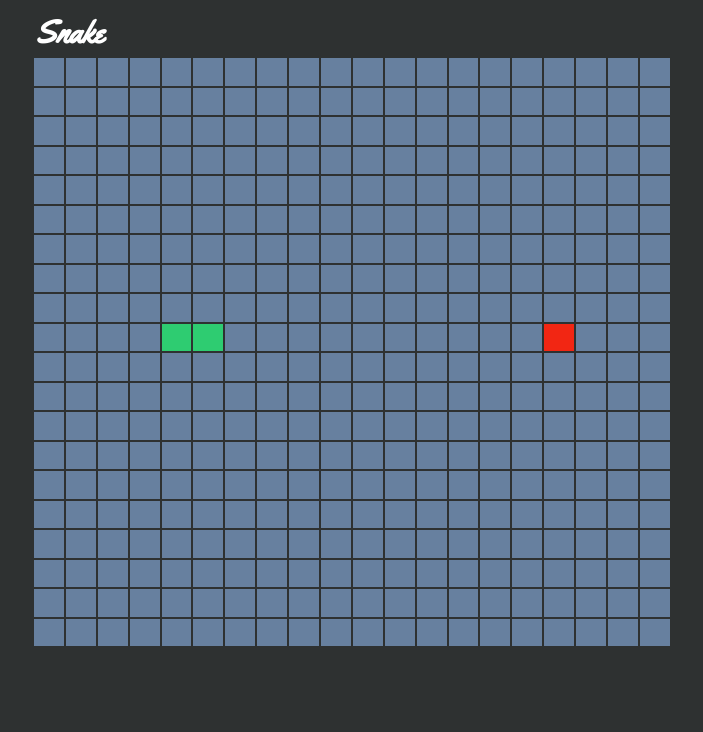
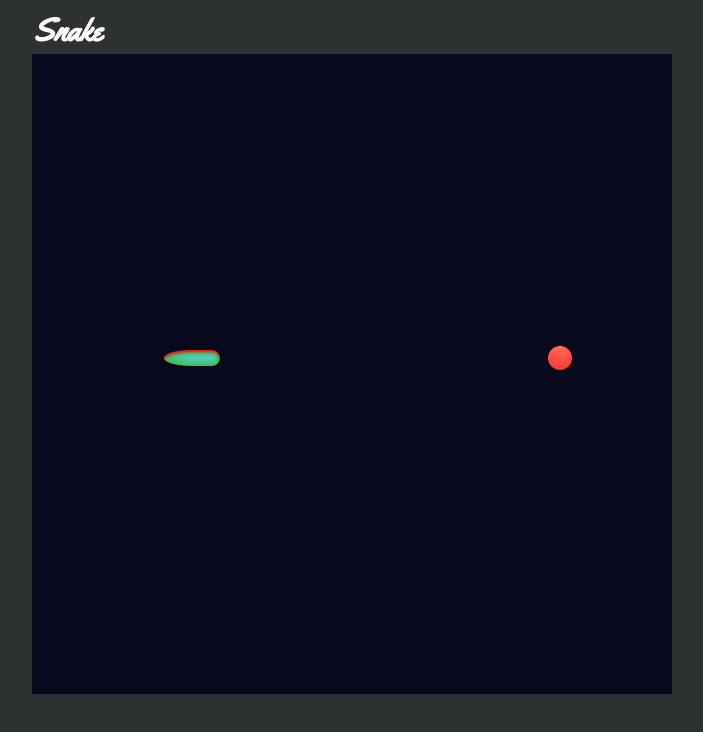
Before and after one commit to benamreview/CSEE5590-Group1-Lab, an Angular app in the folder Lab2/Snake/: page / in a window 1280 px wide. Shown: the top 732 px of the page, without its empty margins (288-991 px from the left). Built offline with nearby package versions, Linux system fonts and the light colour scheme.

Commit message:
Add interfaces.

```diff
--- a/Lab2/Snake/src/app/board/board.component.css
+++ b/Lab2/Snake/src/app/board/board.component.css
@@ -1,15 +1,7 @@
 /* Game Board */
 table {
-  width: 50vw;
-  height: 50vw;
   margin: auto;
-}
-
-@media only screen and (max-width: 800px) {
-  table {
-    width: 70vw;
-    height: 70vw;
-  }
+  border-spacing: 0;
 }
 
 /* Snake Logo */
@@ -23,13 +15,50 @@ th {
 
 /* Tiles */
 td {
-  background: rgba(103, 128, 159, 1);
+  background: rgb(9, 9, 30);
+  height: 32px;
+  width: 32px;
+  padding: 0;
+  margin: 0;
+  background-size: 32px 32px;
 }
 
-.snake {
-  background: rgba(46, 204, 113, 1);
+.snake-body {
+  background-image: url('/assets/Body@2x.png');
+}
+
+.snake-head {
+  background-image: url('/assets/Head@2x.png');
+}
+
+.snake-tail {
+  background-image: url('/assets/Tail@2x.png');
+}
+
+.snake-left-turn {
+  background-image: url('/assets/LeftTurn@2x.png');
+}
+
+.snake-right-turn {
+  background-image: url('/assets/RightTurn@2x.png');
 }
 
 .fruit {
-  background: rgba(242, 38, 19, 1);
+  background-image: url('/assets/Fruit@2x.png');
 }
+
+.up {
+  transform: rotate(0);
+}
+
+.down {
+  transform: rotate(180deg);
+}
+
+.left {
+  transform: rotate(-90deg);
+}
+
+.right {
+  transform: rotate(90deg);
+}
--- a/Lab2/Snake/src/app/board/board.component.html
+++ b/Lab2/Snake/src/app/board/board.component.html
@@ -5,7 +5,14 @@
   </tr>
   </thead>
   <tr *ngFor="let row of board">
-    <td *ngFor="let col of row" [class.snake]="col == 1" [class.fruit]="col == 2">
+    <td *ngFor="let col of row"
+        [class.fruit]="col.type == Item.Fruit"
+        [class.snake-head]="col.type == Item.Head"
+        [class.snake-body]="col.type == Item.Body"
+        [class.snake-left-turn]="col.type == Item.LeftTurn"
+        [class.snake-right-turn]="col.type == Item.RightTurn"
+        [class.snake-tail]="col.type == Item.Tail"
+        [ngClass]="col.orientation">
 
     </td>
   </tr>
--- a/Lab2/Snake/src/app/board/board.component.ts
+++ b/Lab2/Snake/src/app/board/board.component.ts
@@ -6,12 +6,17 @@ import {Component, HostListener, OnInit, Output, EventEmitter} from '@angular/co
   styleUrls: ['./board.component.css']
 })
 export class BoardComponent implements OnInit {
+  readonly Item = ItemType; // Local reference to expose to template.
+
   constructor() {
     this.score = 0;
 
     this.snake = {
-      direction: [0, 1],
-      body: [[9, 4], [9, 3]]
+      direction: Directions.right,
+      body: [
+        {point: {y: 9, x: 4}, orientation: 'right'},
+        {point: {y: 9, x: 3}, orientation: 'right'}
+      ]
     };
 
     this.fruit = {
@@ -28,18 +33,16 @@ export class BoardComponent implements OnInit {
   private INTERVAL = 150;
 
   // Game information
-  private board: number[][];    // 0 = Blank, 1 = Snake, 2 = Fruit
+  public board: BoardItem[][];
   private score: number;
   private snake: {
-    direction: number[],
-    body: number[][]
+    direction: Direction,
+    body: Segment[]
   };
-  private fruit: {
-    x: number,
-    y: number
-  };
+  private fruit: Point;
   private gameOver: boolean;
   public started: boolean;
+  private lastUpdate = 0;
 
   @Output() getScore = new EventEmitter<number>();
 
@@ -58,77 +61,90 @@ export class BoardComponent implements OnInit {
       ArrowLeft: Directions.left, a: Directions.left
     }[e.key];
 
-    // FIXME: Trying to head in the opposite direction shouldn't result in a collision - keystroke should just be ignored.
-
-    if (direction) {
+    if (validDirection(this.snake.direction, direction)) {
       this.snake.direction = direction;
+      this.updateBoard();
     }
 
     // Game starts when user presses key
     if (!this.started) {
-      this.startGame();
+      this.startGame(0);
       this.started = true;
     }
   }
 
-
   initBoard() {
     // Create nested array, fill with false.
     this.board = Array.from({length: this.BOARD_SIZE}, () =>
-      Array.from({length: this.BOARD_SIZE}, () => 0));
+      Array.from({length: this.BOARD_SIZE}, () => ({type: ItemType.Blank})));
   }
 
-
-  startGame() {
+  startGame(timestamp) {
     if (this.gameOver) {
       return;
     }
 
-    this.updateBoard();
+    if (timestamp - this.lastUpdate > this.INTERVAL) {
+      this.updateBoard();
+      this.lastUpdate = timestamp;
+    }
 
-    setTimeout(() => {
-      this.startGame();
-    }, this.INTERVAL);
+    requestAnimationFrame(time => this.startGame(time));
   }
-
 
   updateBoard() {
     this.updateSnake();
     this.drawBoard();
   }
 
+  // Used to wrap snake.
+  private clamp(i: number): number {
+    // TODO: Disable clamping in 'walled' mode.
+    if (i < 0) {
+      return this.BOARD_SIZE + i;
+    }
+
+    return i % this.BOARD_SIZE;
+  }
 
   updateSnake() {
     // TODO: This function should probably be split up.
     const body = [...this.snake.body];
-    const [dx, dy] = this.snake.direction;
+    const {x: dx, y: dy} = this.snake.direction;
 
     // Add updated head to body
-    const newHead = [body[0][0] + dx, body[0][1] + dy];
+    const newHead: Segment = {
+      point: {
+        x: this.clamp(body[0].point.x + dx),
+        y: this.clamp(body[0].point.y + dy)
+      },
+      orientation: dir(this.snake.direction)
+    };
     body.unshift(newHead);
 
     // End game if collision detected
-    if (!this.checkCollision(newHead))
+    if (!this.checkCollision(newHead)) {
+      console.log('Oh no!', newHead, 'board', this.board, 'snake', this.snake.body);
       return this.endGame();
+    }
 
     // Get value of head on board
-    const head = this.board[body[0][0]][body[0][1]];
+    const head = this.board[body[0].point.y][body[0].point.x];
 
-    if (head !== 2) {
+    if (head.type === 0) {
       const tail = body.pop();
-      this.board[tail[0]][tail[1]] = 0;
+      this.board[tail.point.y][tail.point.x] = {type: ItemType.Blank};
     } else {
-      // Remove old fruit, add new one
+      // Remove fruit from board
       this.addFruit();
     }
 
     this.snake.body = [...body];
   }
 
-
   addFruit() {
     // Remove old fruit
-    this.board[this.fruit.y][this.fruit.x] = 0;
+    this.board[this.fruit.y][this.fruit.x] = {type: ItemType.Blank};
 
     // Increment score, emit to parent
     this.score++;
@@ -141,7 +157,7 @@ export class BoardComponent implements OnInit {
     };
 
     // Make sure fruit doesn't collide with snake
-    while (this.board[fruit.y][fruit.x] !== 0) {
+    while (this.board[fruit.y][fruit.x].type !== 0) {
       fruit.x = Math.floor(Math.random() * this.BOARD_SIZE);
       fruit.y = Math.floor(Math.random() * this.BOARD_SIZE);
     }
@@ -150,8 +166,8 @@ export class BoardComponent implements OnInit {
   }
 
 
-  checkCollision(head) {
-    const [x, y] = head;
+  checkCollision(head: Segment) {
+    const {x, y} = head.point;
     const size = this.BOARD_SIZE - 1;
 
     // Make sure position is inbounds.
@@ -160,7 +176,7 @@ export class BoardComponent implements OnInit {
     }
 
     // Make sure position not already occupied.
-    return this.board[x][y] === 0 || this.board[x][y] === 2;
+    return this.board[y][x].type <= 0;
   }
 
 
@@ -168,10 +184,17 @@ export class BoardComponent implements OnInit {
     const board = this.board;
 
     // Draw snake
-    this.snake.body.forEach(pos => board[pos[0]][pos[1]] = 1);
+    let lastOrientation = this.snake.body[0].orientation;
+    this.snake.body.forEach((pos, index) => {
+      board[pos.point.y][pos.point.x] = {
+        type: getType(index, this.snake.body.length, lastOrientation, pos.orientation),
+        orientation: lastOrientation
+      };
+      lastOrientation = pos.orientation;
+    });
 
     // Draw fruit
-    board[this.fruit.y][this.fruit.x] = 2;
+    board[this.fruit.y][this.fruit.x] = {type: ItemType.Fruit};
 
     this.board = [...board];
   }
@@ -182,3 +205,83 @@ export class BoardComponent implements OnInit {
     this.gameOver = true;
   }
 }
+
+// Utility methods
+
+function validDirection(oldDirection: Point, newDirection: Point) {
+  if (!oldDirection || !newDirection || oldDirection === newDirection) {
+    return false;
+  }
+
+  return (-oldDirection.x !== newDirection.x && -oldDirection.y !== newDirection.y);
+}
+
+function dir(direction: Direction): string {
+  return direction.y ? (direction.y < 0 ? 'up' : 'down') : (direction.x < 0 ? 'left' : 'right');
+}
+
+function getType(index: number, size: number, to: string, from: string) {
+  if (index === 0) {
+    return ItemType.Head;
+  }
+
+  if (index === size - 1) {
+    return ItemType.Tail;
+  }
+
+  if (to === from) {
+    return ItemType.Body;
+  }
+
+  if (to === 'up') {
+    return from === 'left' ? ItemType.RightTurn : ItemType.LeftTurn;
+  }
+
+  if (to === 'left') {
+    return from === 'down' ? ItemType.RightTurn : ItemType.LeftTurn;
+  }
+
+  if (to === 'down') {
+    return from === 'right' ? ItemType.RightTurn : ItemType.LeftTurn;
+  }
+
+  return from === 'up' ? ItemType.RightTurn : ItemType.LeftTurn;
+}
+
+// TODO move interface to their own files
+interface Point {
+  x: number;
+  y: number;
+}
+
+interface Direction extends Point {
+  x: -1 | 0 | 1;
+  y: -1 | 0 | 1;
+}
+
+interface Segment {
+  point: Point;
+  orientation: string;
+}
+
+interface BoardItem {
+  type: ItemType;
+  orientation?: string;
+}
+
+export enum ItemType {
+  Fruit = -1,
+  Blank = 0,
+  Head,
+  Body,
+  LeftTurn,
+  RightTurn,
+  Tail
+}
+
+const Directions: { [dir: string]: Direction } = {
+  up: {y: -1, x: 0},
+  right: {y: 0, x: 1},
+  down: {y: 1, x: 0},
+  left: {y: 0, x: -1}
+};
```
